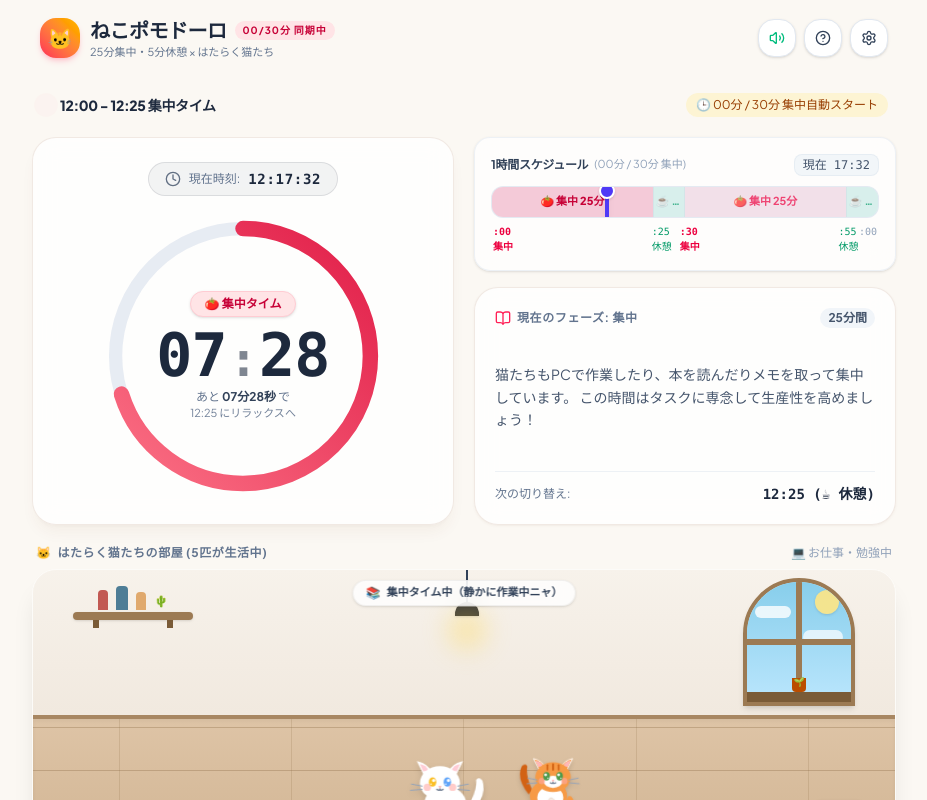
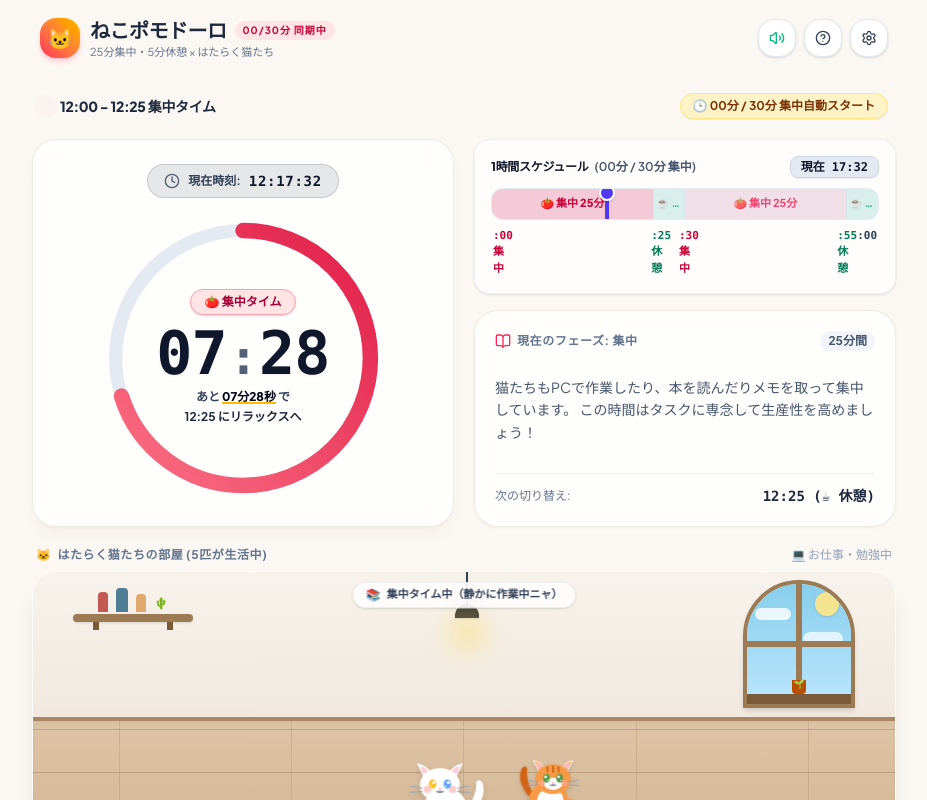
Before and after one commit to makoto-kg/kg-pomodoro, a Next.js app: page / in a window 1280 px wide. Shown: the top 800 px of the page, without its empty margins (176-1103 px from the left). Built offline with nearby package versions, Linux system fonts and the light colour scheme; a web font is replaced by a local one.

Commit message:
Updated font colors

```diff
--- a/src/app/globals.css
+++ b/src/app/globals.css
@@ -1,4 +1,6 @@
 @import "tailwindcss";
+
+@custom-variant dark (&:where(.dark, .dark *));
 
 :root {
   --font-zen: "Zen Maru Gothic", "Plus Jakarta Sans", -apple-system, BlinkMacSystemFont, "Segoe UI", Roboto, sans-serif;
--- a/src/components/ClockDisplay.tsx
+++ b/src/components/ClockDisplay.tsx
@@ -45,12 +45,12 @@ export const ClockDisplay: React.FC<ClockDisplayProps> = ({
   return (
     <div className="flex flex-col items-center justify-center relative w-full">
       {/* Current Real-time Clock Header */}
-      <div className="flex items-center gap-2 px-4 py-1.5 rounded-full bg-slate-900/5 dark:bg-white/10 backdrop-blur-md border border-slate-900/10 dark:border-white/10 mb-4 transition-all">
-        <Clock className="w-4 h-4 text-slate-600 dark:text-slate-300 animate-pulse" />
-        <span className="text-xs text-slate-500 dark:text-slate-400 font-medium">
+      <div className="flex items-center gap-2 px-4 py-1.5 rounded-full bg-slate-900/10 dark:bg-white/10 backdrop-blur-md border border-slate-900/15 dark:border-white/15 mb-4 transition-all">
+        <Clock className="w-4 h-4 text-slate-700 dark:text-slate-200 animate-pulse" />
+        <span className="text-xs text-slate-700 dark:text-slate-300 font-bold">
           現在時刻:
         </span>
-        <span className="text-sm font-mono font-bold text-slate-800 dark:text-slate-100 tracking-wider">
+        <span className="text-sm font-mono font-black text-slate-900 dark:text-white tracking-wider">
           {formatClockTime(state.currentDate)}
         </span>
       </div>
@@ -78,7 +78,7 @@ export const ClockDisplay: React.FC<ClockDisplayProps> = ({
             stroke="currentColor"
             strokeWidth="12"
             fill="transparent"
-            className="text-slate-200/80 dark:text-slate-700/60"
+            className="text-slate-200/90 dark:text-slate-700/80"
           />
 
           {/* Progress Arc */}
@@ -102,25 +102,25 @@ export const ClockDisplay: React.FC<ClockDisplayProps> = ({
           <div
             className={`inline-flex items-center gap-1.5 px-3.5 py-1 rounded-full text-xs font-bold shadow-sm transition-all mb-1 ${
               isFocus
-                ? "bg-rose-100 text-rose-700 dark:bg-rose-950/60 dark:text-rose-300 border border-rose-200 dark:border-rose-800"
-                : "bg-emerald-100 text-emerald-700 dark:bg-emerald-950/60 dark:text-emerald-300 border border-emerald-200 dark:border-emerald-800"
+                ? "bg-rose-100 text-rose-800 dark:bg-rose-950/80 dark:text-rose-200 border border-rose-300 dark:border-rose-700"
+                : "bg-emerald-100 text-emerald-800 dark:bg-emerald-950/80 dark:text-emerald-200 border border-emerald-300 dark:border-emerald-700"
             }`}
           >
             <span>{isFocus ? "🍅 集中タイム" : "☕ リラックスタイム"}</span>
           </div>
 
-          {/* Remaining Countdown MM:SS */}
-          <div className="flex items-baseline justify-center font-mono font-black text-slate-800 dark:text-slate-100 tracking-tighter my-1">
-            <span className="text-5xl sm:text-6xl">{minutes}</span>
-            <span className="text-4xl sm:text-5xl opacity-60 mx-0.5 animate-pulse">:</span>
-            <span className="text-5xl sm:text-6xl">{seconds}</span>
+          {/* Remaining Countdown MM:SS (High contrast & crisp on mobile) */}
+          <div className="flex items-baseline justify-center font-mono font-black text-slate-900 dark:text-white tracking-tighter my-1">
+            <span className="text-5xl sm:text-6xl text-slate-900 dark:text-white drop-shadow-xs">{minutes}</span>
+            <span className="text-4xl sm:text-5xl text-slate-700 dark:text-slate-300 mx-0.5 animate-pulse font-bold">:</span>
+            <span className="text-5xl sm:text-6xl text-slate-900 dark:text-white drop-shadow-xs">{seconds}</span>
           </div>
 
           {/* Next Transition Time info */}
-          <div className="text-xs text-slate-500 dark:text-slate-400 font-medium">
-            あと <span className="font-bold text-slate-700 dark:text-slate-200">{minutes}分{seconds}秒</span> で
+          <div className="text-xs text-slate-700 dark:text-slate-200 font-semibold leading-relaxed">
+            あと <span className="font-extrabold text-slate-950 dark:text-white underline decoration-amber-400 decoration-2">{minutes}分{seconds}秒</span> で
             <br />
-            <span className="text-[11px] opacity-90">
+            <span className="text-xs font-bold text-slate-800 dark:text-slate-100">
               {state.nextPhaseTime} に{isFocus ? "リラックス" : "集中"}へ
             </span>
           </div>
--- a/src/components/PomodoroTimer.tsx
+++ b/src/components/PomodoroTimer.tsx
@@ -143,15 +143,15 @@ export const PomodoroTimer: React.FC = () => {
             </span>
           </div>
 
-          <div className="flex items-center gap-3 text-xs text-slate-500 dark:text-slate-400">
+          <div className="flex items-center gap-3 text-xs text-slate-700 dark:text-slate-300 font-semibold">
             {mode === "clock" && (
-              <span className="bg-amber-100/70 dark:bg-amber-900/40 text-amber-800 dark:text-amber-200 px-2.5 py-1 rounded-full font-medium">
+              <span className="bg-amber-100 dark:bg-amber-900/60 text-amber-900 dark:text-amber-100 px-3 py-1 rounded-full font-bold border border-amber-200 dark:border-amber-700 shadow-2xs">
                 🕒 00分 / 30分 集中自動スタート
               </span>
             )}
             {state.cycleCount > 0 && (
-              <span className="flex items-center gap-1 font-bold text-rose-500">
-                <Heart className="w-3.5 h-3.5 fill-rose-500" />
+              <span className="flex items-center gap-1 font-extrabold text-rose-600 dark:text-rose-400">
+                <Heart className="w-3.5 h-3.5 fill-rose-500 text-rose-500" />
                 {state.cycleCount} サイクル完了
               </span>
             )}
--- a/src/components/TimelineBar.tsx
+++ b/src/components/TimelineBar.tsx
@@ -24,14 +24,14 @@ export const TimelineBar: React.FC<TimelineBarProps> = ({
     <div className="w-full bg-white/70 dark:bg-slate-800/70 backdrop-blur-md rounded-2xl p-4 shadow-sm border border-slate-200/60 dark:border-slate-700/60 transition-all">
       <div className="flex flex-wrap items-center justify-between gap-2 mb-2.5">
         <div className="flex items-center gap-1.5 flex-wrap">
-          <span className="text-xs font-bold tracking-tight text-slate-700 dark:text-slate-200 whitespace-nowrap">
+          <span className="text-xs font-black tracking-tight text-slate-900 dark:text-white whitespace-nowrap">
             1時間スケジュール
           </span>
-          <span className="text-[11px] text-slate-400 dark:text-slate-500 font-medium whitespace-nowrap">
+          <span className="text-xs text-slate-600 dark:text-slate-300 font-semibold whitespace-nowrap">
             (00分 / 30分 集中)
           </span>
         </div>
-        <div className="text-xs text-slate-600 dark:text-slate-300 font-mono font-medium whitespace-nowrap bg-slate-100/90 dark:bg-slate-900/60 px-2 py-0.5 rounded-lg border border-slate-200/70 dark:border-slate-700/70">
+        <div className="text-xs text-slate-900 dark:text-white font-mono font-bold whitespace-nowrap bg-slate-200/90 dark:bg-slate-900/80 px-2.5 py-0.5 rounded-lg border border-slate-300 dark:border-slate-700 shadow-2xs">
           現在 {m.toString().padStart(2, "0")}:{s.toString().padStart(2, "0")}
         </div>
       </div>
@@ -96,18 +96,18 @@ export const TimelineBar: React.FC<TimelineBarProps> = ({
       </div>
 
       {/* Axis Labels */}
-      <div className="relative w-full flex justify-between text-[10px] text-slate-400 dark:text-slate-500 font-mono mt-1.5 px-0.5">
-        <span className="font-semibold text-rose-600 dark:text-rose-400">:00 集中</span>
-        <span className="text-emerald-600 dark:text-emerald-400" style={{ marginLeft: "36%" }}>
+      <div className="relative w-full flex justify-between text-[11px] font-bold font-mono mt-2 px-0.5">
+        <span className="text-rose-700 dark:text-rose-300">:00 集中</span>
+        <span className="text-emerald-700 dark:text-emerald-300" style={{ marginLeft: "36%" }}>
           :25 休憩
         </span>
-        <span className="font-semibold text-rose-600 dark:text-rose-400" style={{ marginLeft: "2%" }}>
+        <span className="text-rose-700 dark:text-rose-300" style={{ marginLeft: "2%" }}>
           :30 集中
         </span>
-        <span className="text-emerald-600 dark:text-emerald-400" style={{ marginLeft: "36%" }}>
+        <span className="text-emerald-700 dark:text-emerald-300" style={{ marginLeft: "36%" }}>
           :55 休憩
         </span>
-        <span>:00</span>
+        <span className="text-slate-700 dark:text-slate-300">:00</span>
       </div>
     </div>
   );
```
